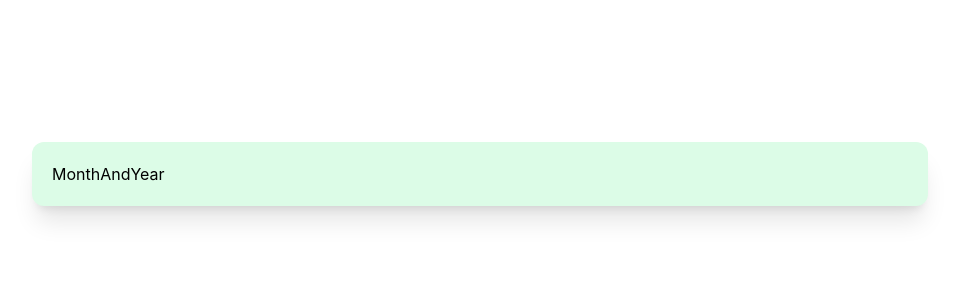
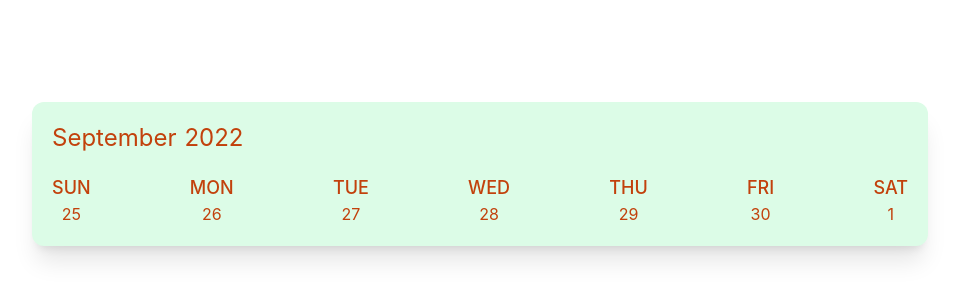
Before and after one commit to NightFury0109/horizontal_calendar, a React (Create React App) app: page / in a window 1280 px wide. Shown: the part 226-526 px from the top of the page, without its empty margins (160-1119 px from the left). Built offline with nearby package versions, Linux system fonts and the light colour scheme.

Commit message:
[update]: day's name order

```diff
--- a/src/components/week_calendar/Calendar.tsx
+++ b/src/components/week_calendar/Calendar.tsx
@@ -1,10 +1,10 @@
-import React, { useState } from 'react';
+import React, { useState, useEffect } from 'react';
 
-import Month from './MonthAndYear';
-import DayItem from './DayItem';
+import MonthAndYear from './MonthAndYear';
 import DateItem from './DateItem';
 
 import getDates from '../../utils/getDates';
+import { IDate } from '../../types';
 
 const Calendar: React.FC = () => {
   const today_year: number = new Date().getFullYear();
@@ -12,16 +12,27 @@ const Calendar: React.FC = () => {
   const today_date: number = new Date().getDate();
   const today_day: number = new Date().getDay();
 
-  const [year, setYear] = useState(today_year);
-  const [month, setMonth] = useState(today_month);
-  const [date, setDate] = useState(today_date);
-  const [day, setDay] = useState(today_day);
+  const [year, setYear] = useState<number>(today_year);
+  const [month, setMonth] = useState<number>(today_month);
+  const [date, setDate] = useState<number>(today_date);
+  const [day, setDay] = useState<number>(today_day);
+  const [week_dates, setWeekDates] = useState<IDate[]>([]);
 
-  getDates(year, month, date, day);
+  useEffect(() => {
+    const dates: Array<IDate> = getDates(year, month, date, day);
+
+    setWeekDates(dates);
+  }, []);
 
   return (
-    <div className='w-full md:w-[70vw] p-5 bg-green-100 rounded-xl shadow-xl'>
-      <Month />
+    <div className='w-full md:w-[70vw] min-w-[320px] p-5 text-orange-700 bg-green-100 rounded-xl shadow-xl'>
+      <MonthAndYear year={year} month={month} />
+
+      <div className='flex justify-between mt-5'>
+        {week_dates.map((item, index) => (
+          <DateItem date={item.date} day={item.day} key={index} />
+        ))}
+      </div>
     </div>
   )
 }
--- a/src/components/week_calendar/DateItem.tsx
+++ b/src/components/week_calendar/DateItem.tsx
@@ -1,8 +1,20 @@
 import React from 'react';
 
-const DateItem: React.FC = () => {
+import DayItem from './DayItem';
+
+type Props = {
+  date: number,
+  day: number
+};
+
+const DateItem: React.FC<Props> = ({ date, day }) => {
+  const day_names: Array<string> = ['SUN', 'MON', 'TUE', 'WED', 'THU', 'FRI', 'SAT'];
+
   return (
-    <div>DateItem</div>
+    <div className='flex flex-col items-center'>
+      <DayItem day_name={day_names[day]} />
+      <span>{date}</span>
+    </div>
   )
 }
 
--- a/src/components/week_calendar/DayItem.tsx
+++ b/src/components/week_calendar/DayItem.tsx
@@ -1,8 +1,12 @@
 import React from 'react';
 
-const DayItem: React.FC = () => {
+type Props = {
+  day_name: string;
+}
+
+const DayItem: React.FC<Props> = ({ day_name }) => {
   return (
-    <div>DayItem</div>
+    <div className=' text-lg font-medium'>{day_name}</div>
   )
 }
 
--- a/src/components/week_calendar/MonthAndYear.tsx
+++ b/src/components/week_calendar/MonthAndYear.tsx
@@ -1,8 +1,18 @@
 import React from 'react';
 
-const MonthAndYear: React.FC = () => {
+type Props = {
+  year: number,
+  month: number
+};
+
+const MonthAndYear: React.FC<Props> = ({ year, month }) => {
+  const months: Array<string> = ['January', 'February', 'March', 'April', 'May', 'June', 'July', 'August', 'September', 'October', 'November', 'December'];
+
   return (
-    <div>MonthAndYear</div>
+    <div className='flx items-center'>
+      <span className='text-2xl font-normal mr-2'>{months[month - 1]}</span>
+      <span className='text-2xl font-normal'>{year}</span>
+    </div>
   )
 }
 
--- /dev/null
+++ b/src/types.ts
@@ -0,0 +1,6 @@
+export interface IDate {
+  year: number,
+  month: number,
+  date: number,
+  day: number
+}
--- a/src/utils/getDates.ts
+++ b/src/utils/getDates.ts
@@ -1,15 +1,18 @@
-const getDates = (year: number, month: number, date: number, day: number): Array<object> => {
-  const week_data: Array<object> = [];
+import { IDate } from '../types';
+
+const getDates = (year: number, month: number, date: number, day: number): Array<IDate> => {
+  const week_data: Array<IDate> = [];
   const created_day: Date = new Date(year, month - 1, date);
 
-  for (let i = 1; i <= 7; i++) {
+  for (let i = 0; i < 7; i++) {
     let newDay: Date = new Date(created_day);
     newDay.setDate(created_day.getDate() - (day - i));
 
-    const data: object = {
+    const data: IDate = {
       year: newDay.getFullYear(),
       month: newDay.getMonth() + 1,
-      date: newDay.getDate()
+      date: newDay.getDate(),
+      day: newDay.getDay()
     };
 
     week_data.push(data);
```
